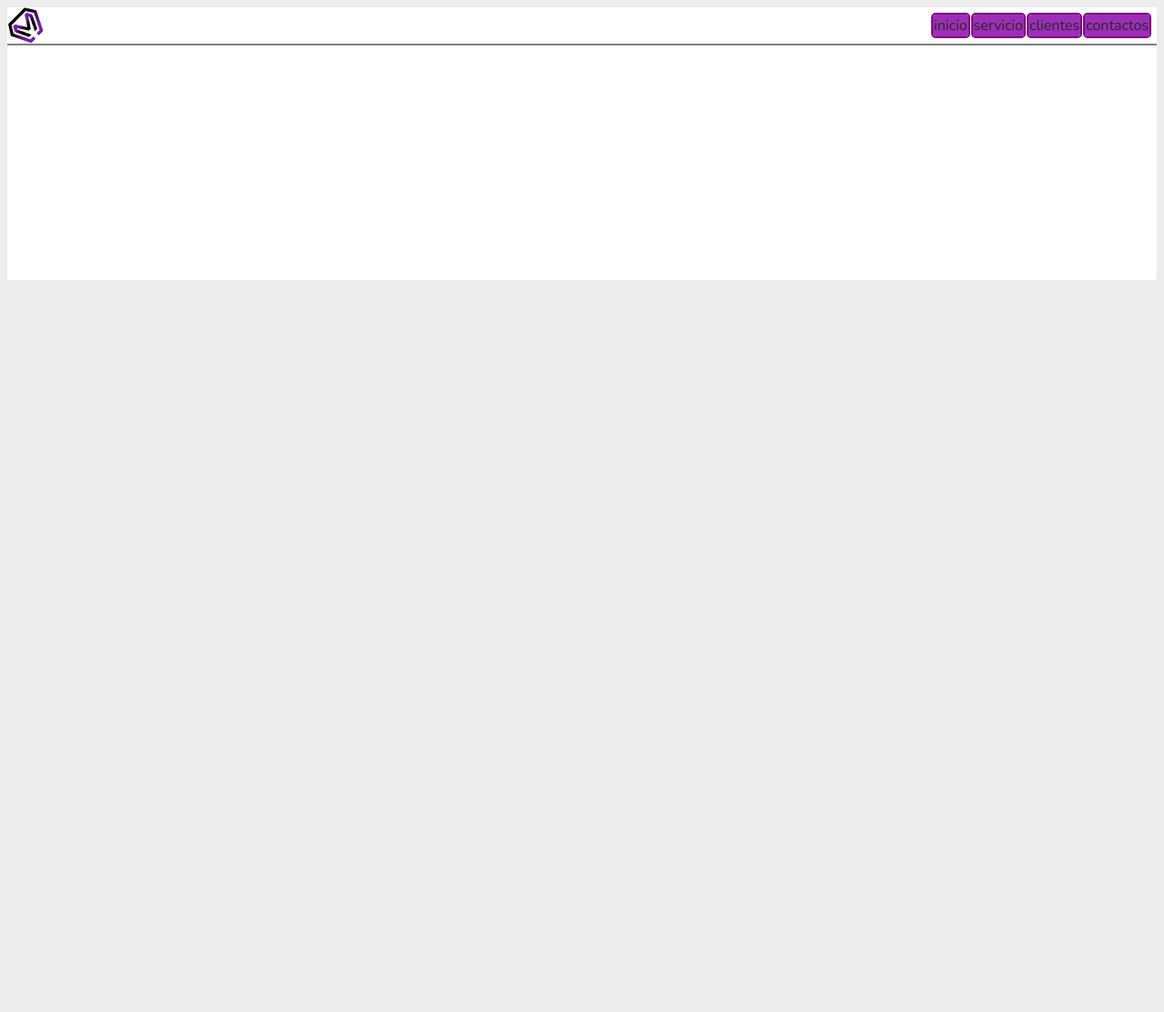
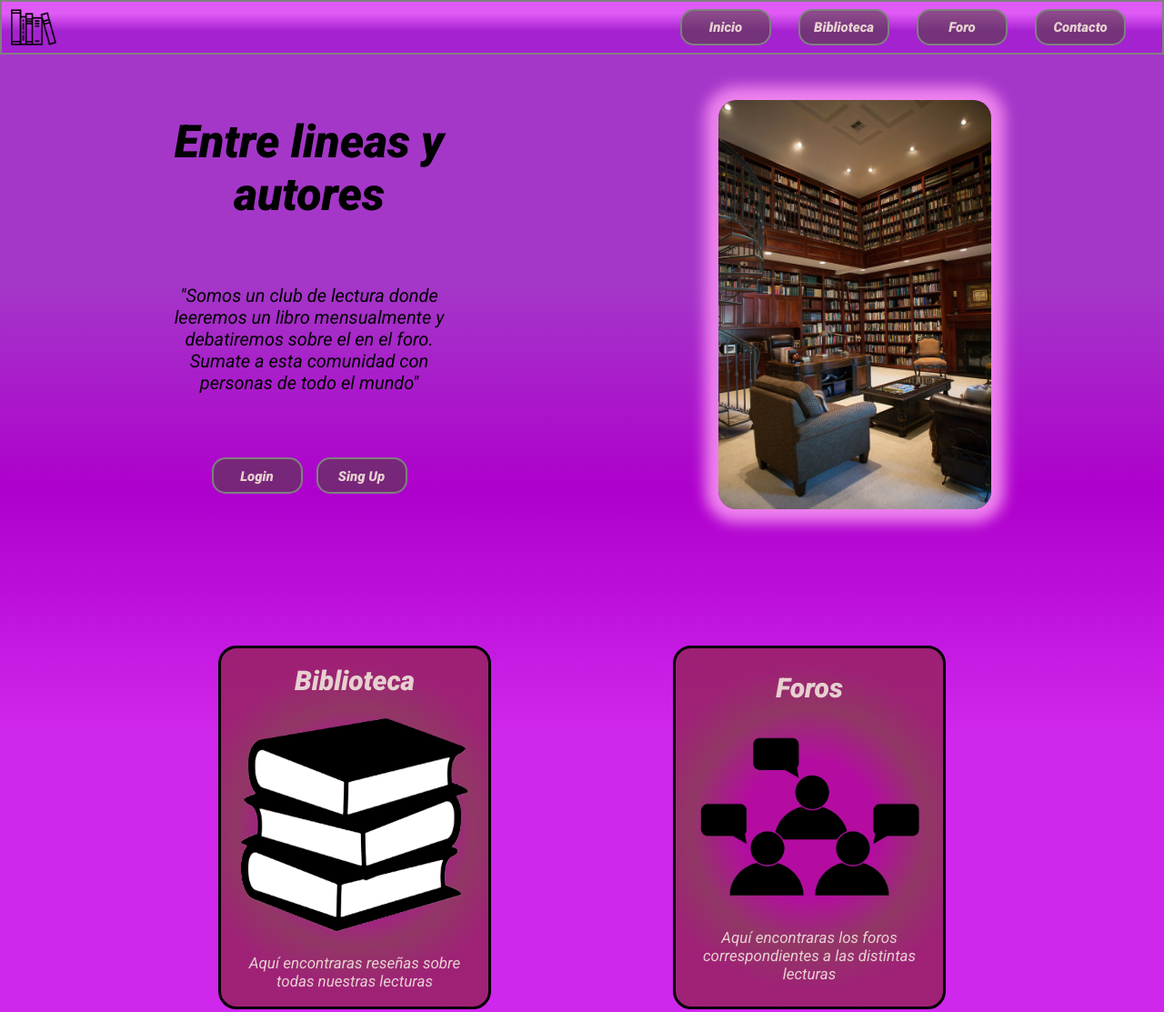
Before and after one commit to AndyCesar1993/Landing, a plain HTML site: page index.html in a window 1280 px wide. Shown: the top 1113 px of the page at 91% size. Before the commit the page ends 800 px from the top, so only its background shows below. Drawn offline with nearby package versions, Linux system fonts and the light colour scheme.

Commit message:
creacion hero

```diff
--- a/index.html
+++ b/index.html
@@ -5,20 +5,48 @@
     <meta http-equiv="X-UA-Compatible" content="IE=edge" />
     <meta name="viewport" content="width=device-width, initial-scale=1.0" />
     <title>Landin Page</title>
+    <link rel="preconnect" href="https://fonts.googleapis.com">
+    <link rel="preconnect" href="https://fonts.gstatic.com" crossorigin>
+    <link href="https://fonts.googleapis.com/css2?family=Roboto:ital,wght@1,400;1,900&display=swap" rel="stylesheet">
     <link rel="preconnect" href="https://fonts.googleapis.com" />
     <link rel="preconnect" href="https://fonts.gstatic.com" crossorigin />
-    <link href="https://fonts.googleapis.com/css2?family=Nunito:wght@200;400&display=swap"rel="stylesheet"/>
+    <link href="https://fonts.googleapis.com/css2?family=Nunito:wght@200;400&display=swap" rel="stylesheet" />
     <link rel="stylesheet" href="style.css" />
   </head>
-  <body class="body">
-    <header class="header">
-      <img class="logo" src="./img/logo-CM.png" alt="" />
-      <div class="headEnlaces">
-        <a class="enlace" href="#">inicio</a>
-        <a class="enlace" href="#">servicio</a>
-        <a class="enlace" href="#">clientes</a>
-        <a class="enlace" href="#">contactos</a>
+  <body>
+    <nav class="nav">
+      <img class="logo" src="./img/biblio.png" alt="imagen de logo" />
+      <ul class="enlaces-nav">
+        <li><a class="enlace" href="#">Inicio</a></li>
+        <li><a class="enlace" href="#">Biblioteca</a></li>
+        <li><a class="enlace" href="#">Foro</a></li>
+        <li><a class="enlace" href="#">Contacto</a></li>
+      </ul>
+    </nav>
+    <header>
+      <div class="hero">
+      <div class="eslogan">
+        <h1>Entre lineas y autores</h1>
+        <p>"Somos un club de lectura donde leeremos un libro mensualmente y debatiremos sobre el en el foro. Sumate a esta comunidad con personas de todo el mundo"</p>
+        <div class="buttons">
+          <input class="enlace" type="button" value="Login">
+          <input class="enlace" type="button" value="Sing Up">
+        </div>
       </div>
-    </header>
+      <img class="img-hero" src="./img/Biblioteca.png" alt="imagen de Biblioteca">
+    </div>
+    <div class="des">
+      <div class="des-car">
+        <h3>Biblioteca</h3>
+        <img class="des-img" src="./img/biblioteca-logo.png" alt="imagen de biblioteca">
+        <p>Aquí encontraras reseñas sobre todas nuestras lecturas</p>
+      </div>
+      <div class="des-car">
+        <h3>Foros</h3>
+        <img class="des-img" src="./img/Foro.png" alt="imagen de foro">
+        <p>Aquí encontraras los foros correspondientes a las distintas lecturas</p>
+      </div>
+    </div>
+  </header>
   </body>
 </html>
--- a/style.css
+++ b/style.css
@@ -1,48 +1,155 @@
+:root {
+  --backnav: linear-gradient(
+    0deg,
+    rgba(165, 34, 208, 1) 43%,
+    rgba(224, 91, 246, 1) 77%
+  );
+  --backhead: linear-gradient(
+    0deg,
+    rgba(208, 39, 236, 1) 30%,
+    rgba(174, 0, 204, 1) 53%,
+    rgba(164, 55, 200, 1) 73%
+  );
+  --backbutton: rgba(82, 64, 64, 0.59);
+  --fontcolorwhite: rgb(231, 208, 208);
+  --backh1: linear-gradient(
+    128deg,
+    rgba(63, 11, 89, 0.9023984593837535) 30%,
+    rgba(162, 114, 187, 0.8463760504201681) 53%,
+    rgba(101, 7, 159, 0.9108018207282913) 73%
+  );
+  --backcard: radial-gradient(
+    circle,
+    rgba(177, 9, 153, 0.9023984593837535) 30%,
+    rgba(134, 58, 77, 0.8463760504201681) 53%,
+    rgba(154, 33, 107, 0.9108018207282913) 73%
+  );
+}
 * {
-  background-color: hsla(0, 1%, 49%, 0.136);
+  margin: 0;
+  padding: 0;
+  box-sizing: border-box;
+  text-decoration: none;
+  list-style-type: none;
+  font-family: "Roboto", sans-serif;
 }
-.body {
+body {
   display: flex;
-  background-color: white;
-  border-radius: 3px;
-  height: 300px;
+  flex-direction: column;
+  background: var(--backhead);
 }
-.header {
+.nav {
   display: flex;
+  background: var(--backnav);
+  height: 60px;
+  padding: 5px 10px;
+  justify-content: space-between;
+  align-items: center;
+  border: 2px solid gray;
   width: 100%;
-  max-height: 40px;
-  background-color: white;
-  gap: 10px;
-  border-bottom: 2px solid gray;
+  position: fixed;
+  top: 0;
+  z-index: 3;
+}
+.logo {
+  width: 50px;
+}
+.enlaces-nav {
+  display: flex;
+  padding: 10px 30px 10px 15px;
+  gap: 30px;
+}
+.enlace {
+  display: flex;
+  justify-content: center;
+  align-items: center;
+  padding: 10px;
+  border: 2px solid gray;
+  width: 100px;
+  height: 40px;
+  border-radius: 15px;
+  background-color: var(--backbutton);
+  color: var(--fontcolorwhite);
+  font-size: 15px;
+  font-weight: bolder;
+  cursor: pointer;
+}
+.enlace:hover {
+  align-items: flex-end;
+  border: 3px solid gray;
+  font-size: 20px;
+}
+header {
+  display: flex;
+  flex-direction: column;
+  position: relative;
+  top: 60px;
+  z-index: 2;
+}
+.hero {
+  display: flex;
+  justify-content: center;
+  align-items: center;
+  gap: 300px;
+  padding: 50px 30px;
+}
+.eslogan {
+  display: flex;
+  flex-direction: column;
+  max-width: 300px;
+  gap: 70px;
+}
+.eslogan h1 {
+  font-size: 50px;
+  font-weight: 900;
+  text-align: center;
+  /* background: var(--backh1);
+  background-clip: content-box;
+  color: transparent; */
+}
+.eslogan p {
+  font-size: 20px;
+  text-align: center;
+}
+.buttons {
+  display: flex;
+  justify-content: center;
+  gap: 15px;
 }
 
-.logo {
+.img-hero {
+  width: 300px;
+  border-radius: 20px;
+  box-shadow: 0 0 15px 15px violet;
+}
+.des {
   display: flex;
-  background-color: white;
-  height: 40px;
+  justify-content: center;
+  align-items: center;
+  gap: 200px;
+  margin: 100px;
 }
-.headEnlaces {
+.des-car {
   display: flex;
-  gap: 5px;
-  background-color: white;
-  padding: 8px;
-  justify-content: end;
-  width: 100%;
+  flex-direction: column;
+  align-items: center;
+  justify-content: space-around;
+  width: 300px;
+  height: 400px;
+  background: var(--backcard);
+  border: 3px solid black;
+  border-radius: 20px;
+  padding: 10px;
+  color: var(--fontcolorwhite);
 }
-.enlaces {
-  display: flex;
+.des-img {
+  width: 250px;
 }
-.enlace {
-  color: rgb(42, 37, 37);
-  outline: 2px solid purple;
-  border-radius: 3px;
-  padding: 1px;
+.des-car h3 {
+  font-weight: 900;
+  font-size: 30px;
+}
+.des-car p {
+  font-size: 17px;
   text-align: center;
-  background-color: rgb(155, 47, 182);
-  text-decoration: none;
-  font-family: 'Nunito', sans-serif;
 }
-
-.enlace:hover {
-    background-color: rgb(118, 230, 225) ;
-  }
```
Also changed, not shown: img/Biblioteca.png (added), img/Foro.png (added), img/biblio.png (added), img/biblioteca-logo.png (added), img/biblioteca1.png (added), img/logo foros.jfif (added).
